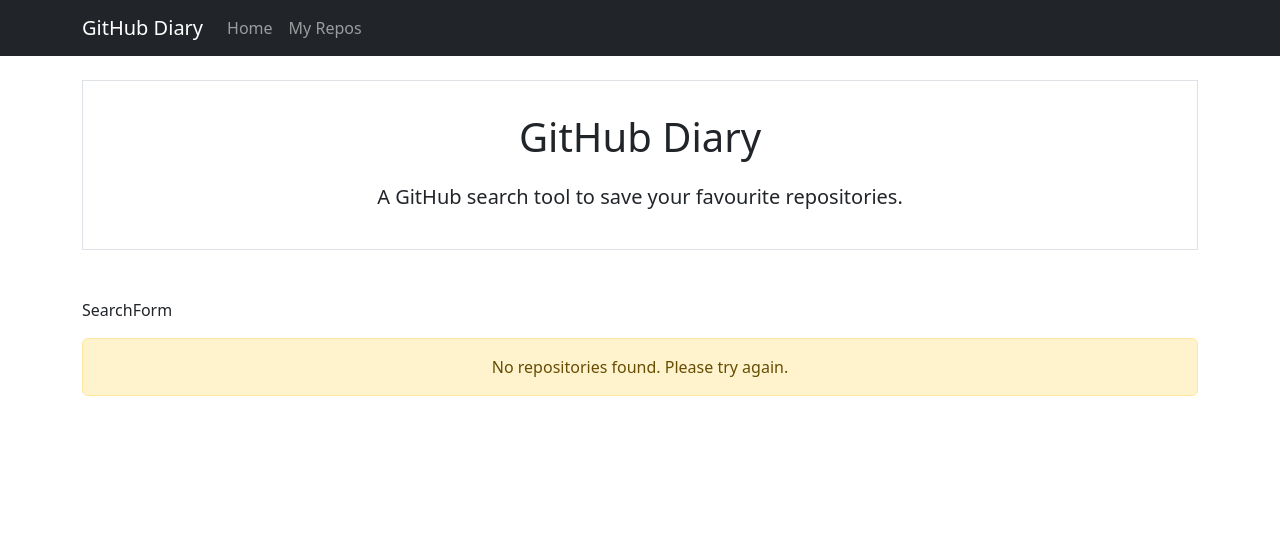
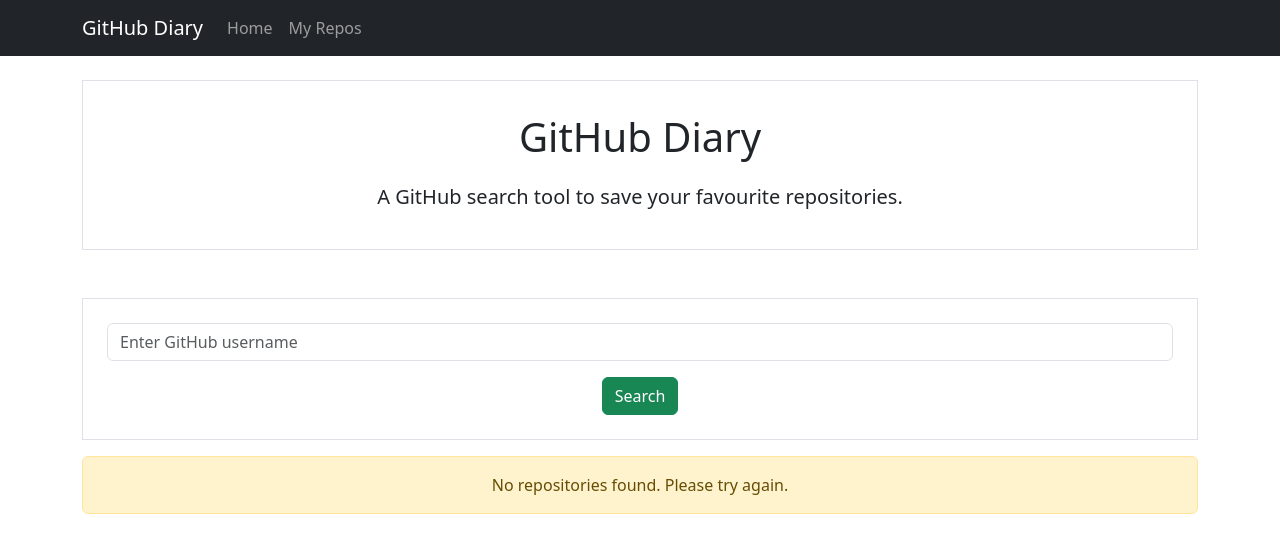
Before and after one commit to surajverma2587/github-diary-306, a React (Create React App) app: page / in a window 1280 px wide. Shown: the top 552 px of the page. Built offline with nearby package versions, Linux system fonts and the light colour scheme.

Commit message:
styled search form

```diff
--- a/src/components/SearchForm.js
+++ b/src/components/SearchForm.js
@@ -1,5 +1,49 @@
-import Stack from "react-bootstrap/Stack";
+import { useFormik } from "formik";
+import * as Yup from "yup";
+import Button from "react-bootstrap/Button";
+import Form from "react-bootstrap/Form";
 
 export const SearchForm = () => {
-  return <Stack>SearchForm</Stack>;
+  const initialValues = {
+    username: "",
+  };
+
+  const validationSchema = Yup.object({
+    username: Yup.string().required("Please enter a GitHub username."),
+  });
+
+  const onSubmit = (values) => {
+    console.log(values);
+  };
+
+  const formik = useFormik({
+    initialValues,
+    validationSchema,
+    onSubmit,
+  });
+
+  return (
+    <Form className="border p-4" onSubmit={formik.handleSubmit}>
+      <Form.Group className="mb-3">
+        <Form.Control
+          type="text"
+          placeholder="Enter GitHub username"
+          name="username"
+          value={formik.values.username}
+          onChange={formik.handleChange}
+          onBlur={formik.handleBlur}
+        />
+        {formik.touched.username && formik.errors.username && (
+          <Form.Text className="text-danger">
+            {formik.errors.username}
+          </Form.Text>
+        )}
+      </Form.Group>
+      <Form.Group className="text-center">
+        <Button variant="success" type="submit">
+          Search
+        </Button>
+      </Form.Group>
+    </Form>
+  );
 };
```
